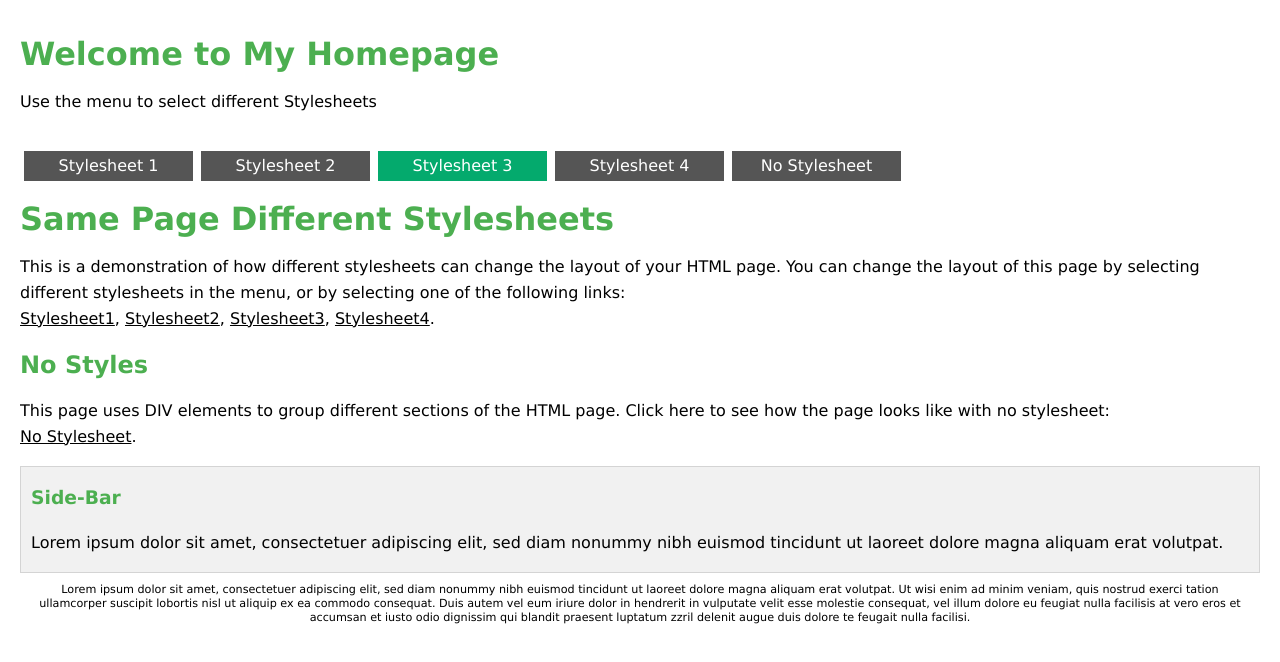
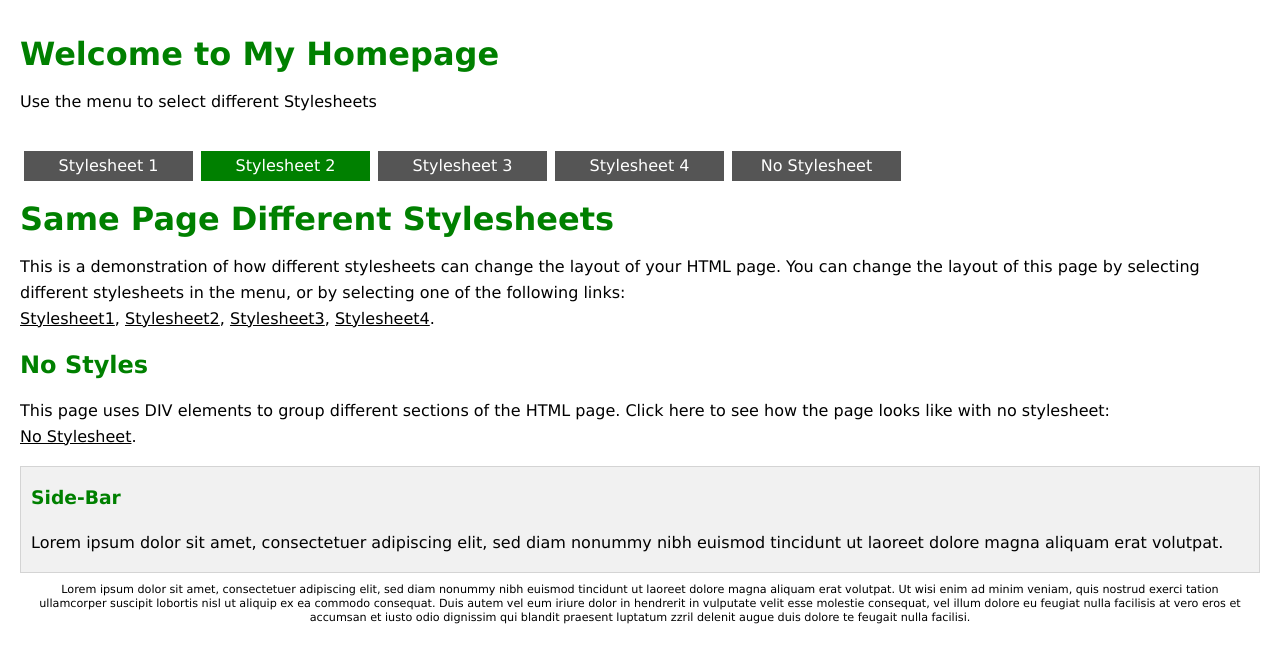
Before and after one commit to Che60/project2, a plain HTML site: page style2.html in a window 1280 px wide. Drawn offline with Linux system fonts and the light colour scheme.

Commit message:
edit style2

```diff
--- a/style2.html
+++ b/style2.html
@@ -37,7 +37,7 @@
         h1,
         h2,
         h3 {
-            color: #4CAF50;
+            color: green;
         }
 
         #menulist {
@@ -58,8 +58,8 @@
             cursor: pointer;
         }
 
-        .menuitem:nth-child(3) {
-            background-color: #04AA6D;
+        .menuitem:nth-child(2) {
+            background-color: green;
         }
 
         .menuitem:hover {
@@ -71,7 +71,7 @@
         }
 
         a:hover {
-            color: #84c754;
+            color: green;
         }
     </style>
 </head>
```
